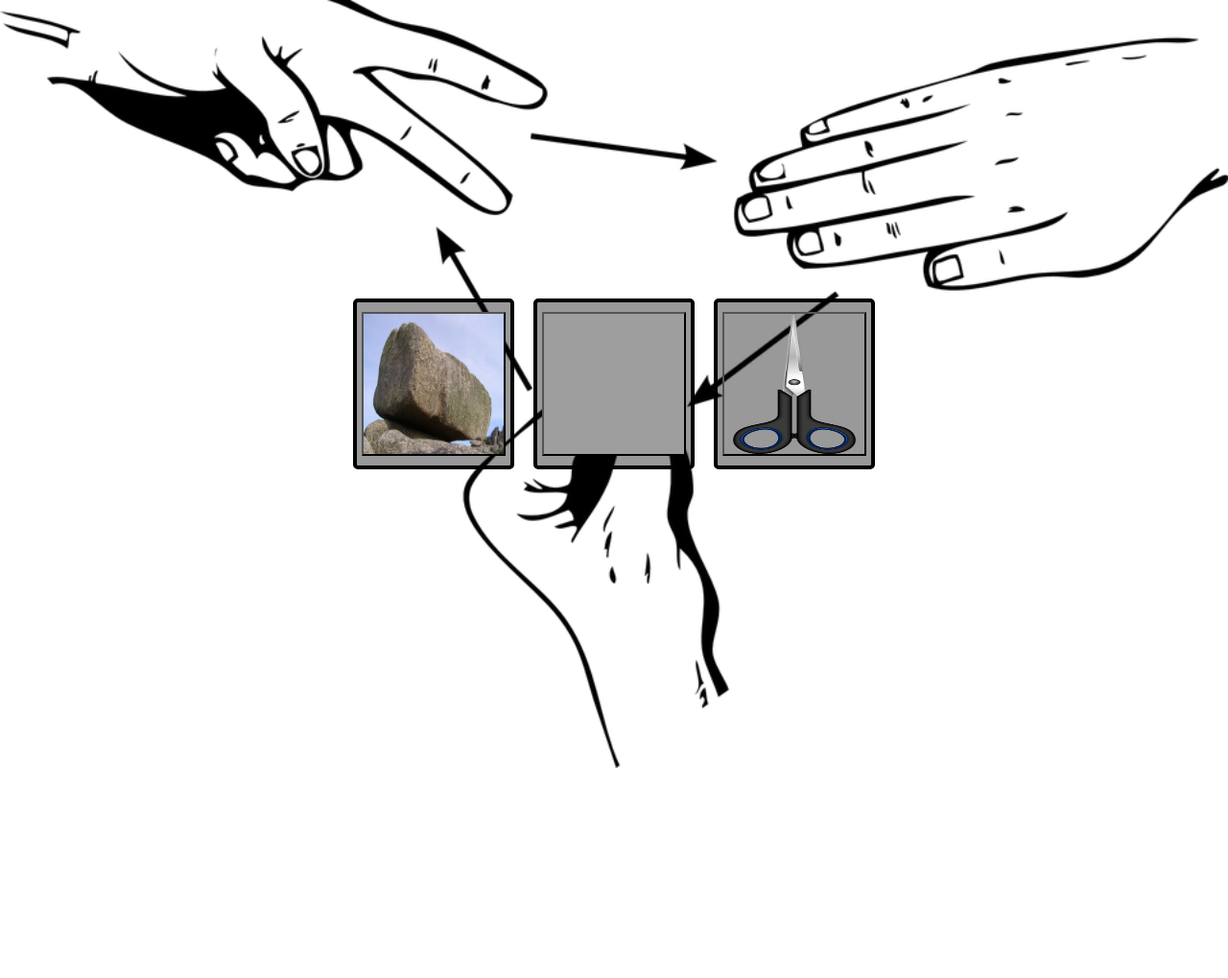
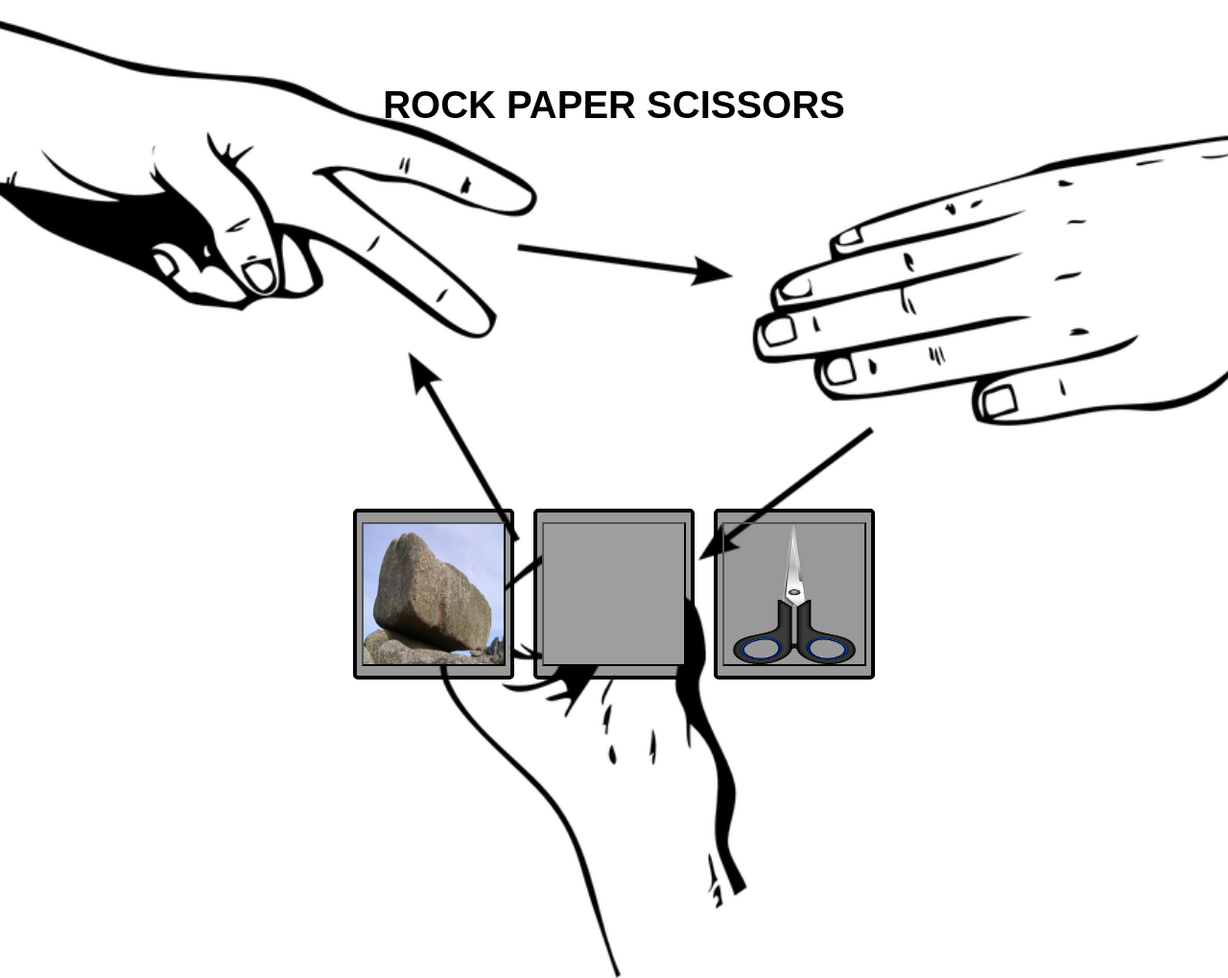
Before and after one commit to VincentProfile/TOP-rock-paper-scissors, a plain HTML site: page index.html in a window 1280 px wide. Shown: the whole page at 96% size. Before the commit the page ends 800 px from the top, so only its background shows below. Drawn offline with Linux system fonts and the light colour scheme; grey boxes are pictures that could not be loaded.

Commit message:
added header

```diff
--- a/index.html
+++ b/index.html
@@ -8,6 +8,12 @@
 </head>
 
 <body>
+  <header class="header">
+    <h1>ROCK PAPER SCISSORS</h1>
+
+    <p class="gameStatus">
+    </p>
+  </header>
   <div class="keys">
     <div class="key">
       <button class="button" id="rock"></button>
@@ -18,6 +24,9 @@
     <div class="key">
       <button class="button" id="scissors"></button>
     </div>
+    <div class="result">
+
+    </div>
   </div>
 
 <script src='index.js'></script>
--- a/index.js
+++ b/index.js
@@ -3,8 +3,6 @@ keys.forEach((key) => {
     key.addEventListener('transitionend', removeTransition);
 })
 function removeTransition(e){
-    console.log(e.propertyName);
-    //const key = document.querySelector(`div[class="${e.target.propertyName}"]`)
     if (e.propertyName !== 'transform') return;
     e.target.classList.remove('playing');
 }
--- a/style.css
+++ b/style.css
@@ -49,7 +49,9 @@ html {
       background: url('./images/rock.jpg') no-repeat;
       background-size: 100% 100%;
       width: 150px;
+      max-width: 100%;
       height: 150px;
+      max-height: 100%;
   }
   #paper{
       background: url('./images/paper.png') no-repeat;
@@ -63,3 +65,10 @@ html {
       width: 150px;
       height: 150px;
   }
+
+  .header {
+    padding: 60px;
+    text-align: center;
+    color: black;
+    font-size: 20px;
+  }
```
